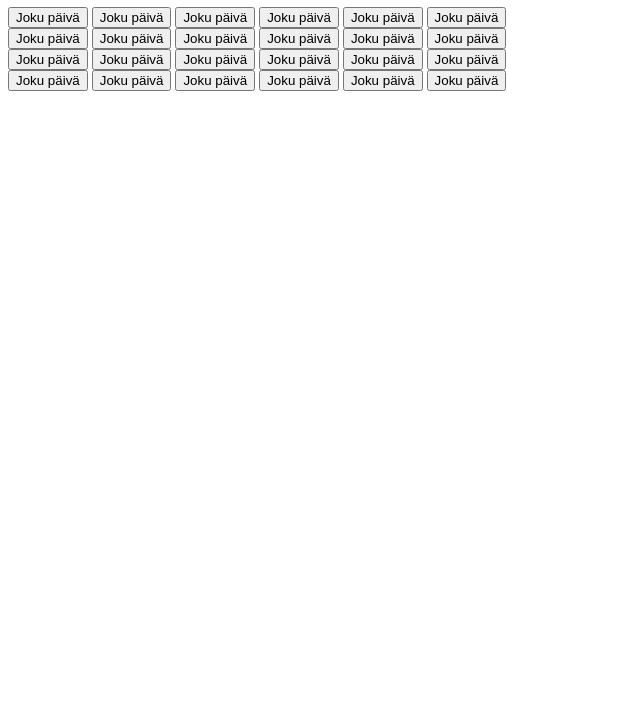
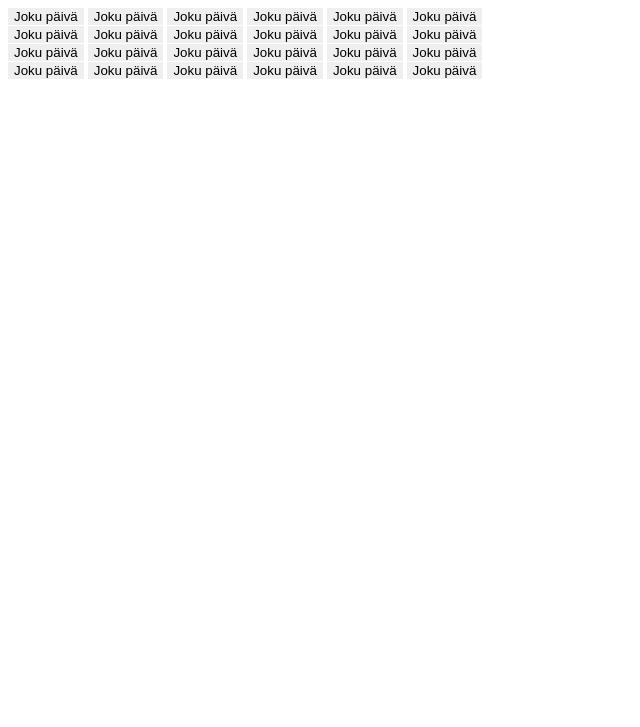
Before and after one commit to bhy857/JingleJinlge, a plain HTML site: page index.html in a window 1280 px wide. Shown: the part 73-800 px from the top of the page, without its empty margins (0-640 px from the left). Drawn offline with Linux system fonts and the light colour scheme.

Commit message:
SSC style changes

```diff
--- a/CSS.css
+++ b/CSS.css
@@ -0,0 +1,4 @@
+button {
+    border: 2px;
+    border-color: rgb(70, 5, 92);
+}
--- a/index.html
+++ b/index.html
@@ -4,6 +4,8 @@
     <meta charset="UTF-8">
     <meta name="viewport" content="width=device-width, initial-scale=1.0">
     <title>Document</title>
+    <script src="JS.js"></script>
+    <link rel="stylesheet" href="CSS.css">
 </head>
 <body>
     <h1>Joulukalenteri</h1>
```
